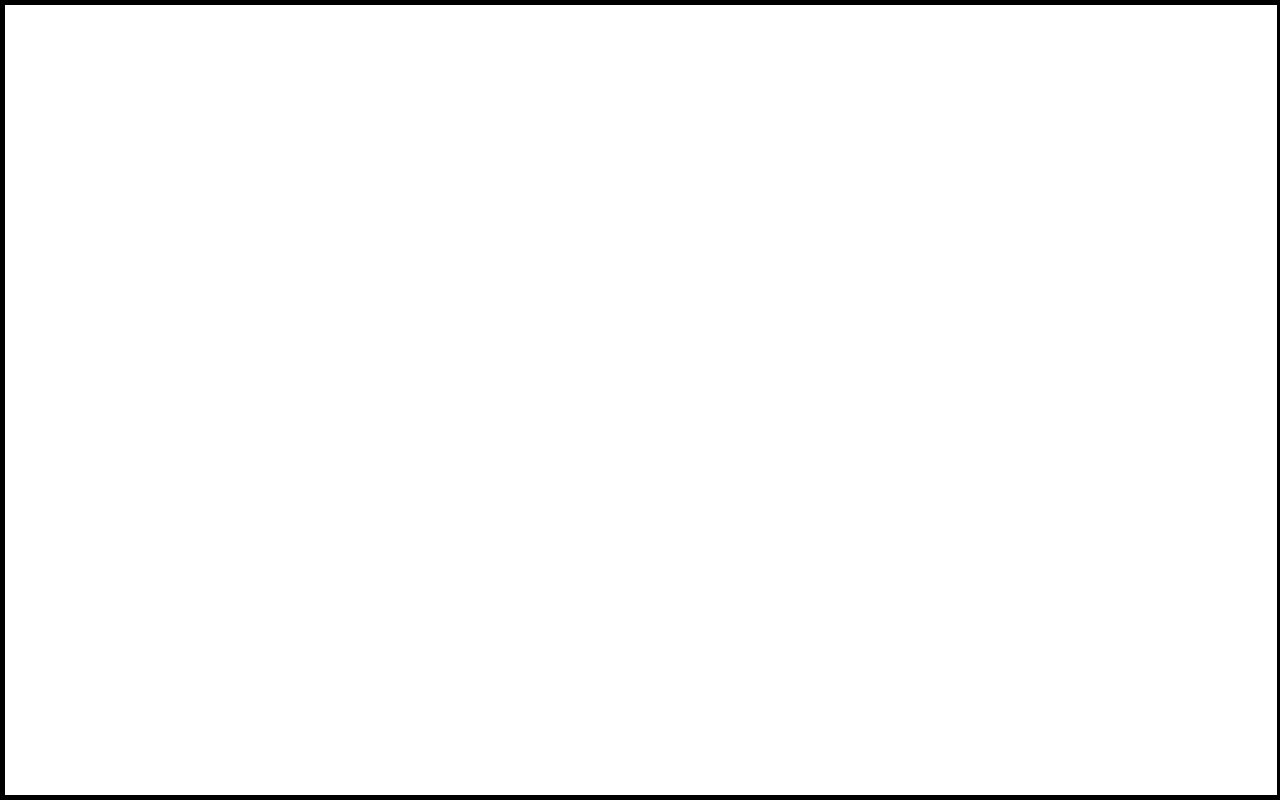
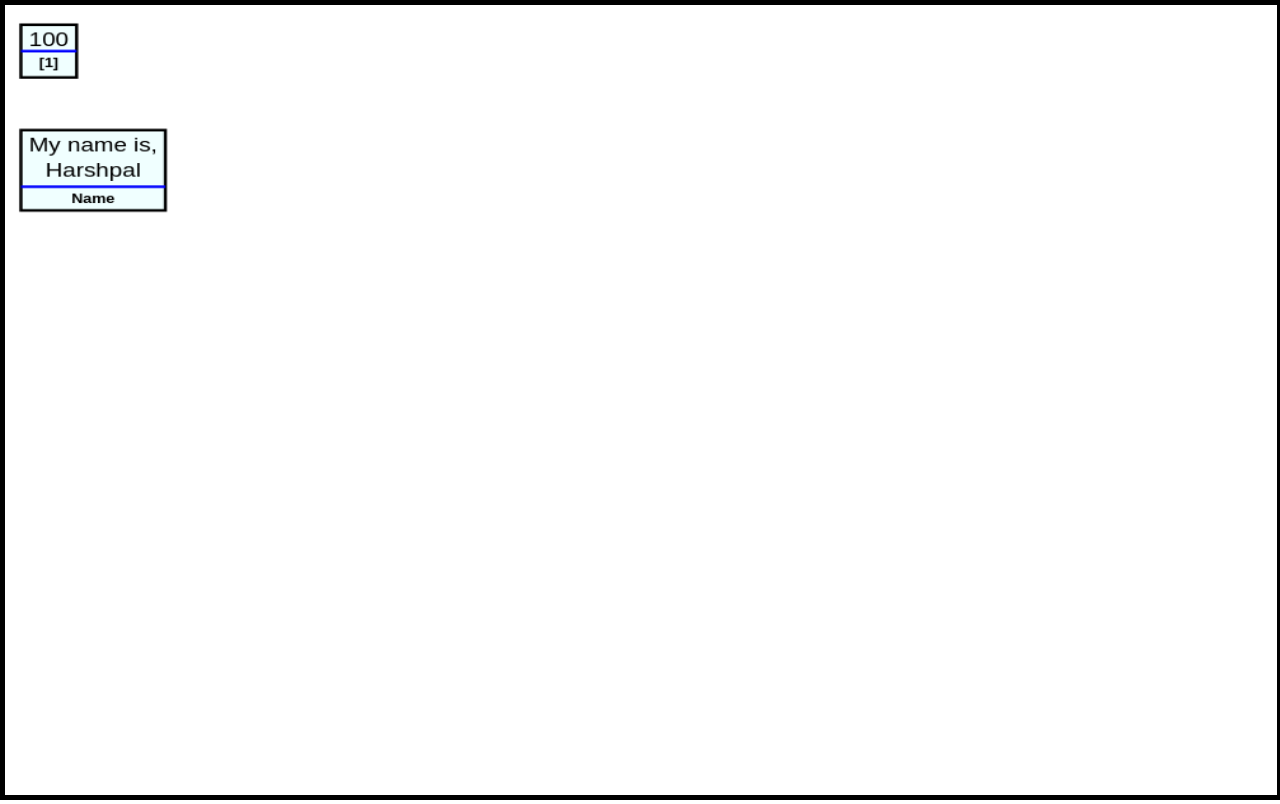
Before and after one commit to ZalaHarshpalsinh/VisualDS, a website with bundled scripts: page viz.html in a window 1280 px wide. Built offline with nearby package versions, Linux system fonts and the light colour scheme.

Commit message:
Updated vElement's draw logic

```diff
--- a/Animation.js
+++ b/Animation.js
@@ -1,4 +1,4 @@
-import { Entity } from "./entities"
+import { Entity } from "./entities/index.js"
 
 /**
  * Represents the objects which store information about an animation which is required for communication between Animator and Entity.
--- a/Animator.js
+++ b/Animator.js
@@ -1,6 +1,6 @@
 import { cnt } from "./CONSTANTS.js"
 import { tweenManager } from "./driver.js"
-import { Entity } from "./entities/Entity.js"
+import { Entity } from "./entities/index.js"
 import { TweenManager } from "./utils/index.js"
 import { Animation } from "./Animation.js"
 import { Action } from "./Action.js"
--- a/CONSTANTS.js
+++ b/CONSTANTS.js
@@ -42,25 +42,14 @@ export const cnt = {
     MARGIN_Y: 40,
 
     /**
-     * Default general value of padding on X axis inside any shape
-     * @type {number}
-     */
-    PAD_X: 5,
-    /**
-     * Default general value of padding on Y axis inside any shape
-     * @type {number}
-     */
-    PAD_Y: 5,
-
-    /**
      * Default height of a line of a text
      * @type {number}
      */
-    DEFAULT_LINE_HEIGHT: 15,
+    DEFAULT_FONT: '15px sans-serif',
 
     /**
      * Default color
      * @type {string}
      */
-    DEFAULT_COLOR: "CornflowerBlue",
+    DEFAULT_COLOR: "Azure",
 }
--- a/entities/index.js
+++ b/entities/index.js
@@ -1,6 +1,6 @@
 import { vElement } from "./vElement/vElement.js"
 import { vArray } from "./vArray/vArray.js"
-import {Pointer} from "./pointer/Pointer.js"
+import { Pointer } from "./pointer/Pointer.js"
 import { Entity } from "./Entity.js"
 
-export {vElement, vArray, Pointer, Entity}
+export { vElement, vArray, Pointer, Entity }
--- a/entities/vElement/vElement.js
+++ b/entities/vElement/vElement.js
@@ -1,9 +1,12 @@
 import { Entity } from "../Entity.js"
 import { ctx } from "../../driver.js"
 import { cnt } from "../../CONSTANTS.js"
-import { drawRectangle, drawText, StateMachine } from "../../utils/index.js"
+import { drawLine, drawRectangle, drawText, getTextDimensions, StateMachine } from "../../utils/index.js"
 import { IdleState, PropertyChangeState } from './states/index.js'
 
+const PAD_X = 5
+const PAD_Y = 5
+const LINE_GAP = 5
 /**
  * This is that class that encapsulates any object that is to be drawn.
  * It may be number, string, or even a custom Student object.
@@ -24,11 +27,14 @@ export class vElement extends Entity
         this.drawVal = val
         this.label = label
         this.color = cnt.DEFAULT_COLOR
-        this.font = '15px sans-serif'
+        this.font = cnt.DEFAULT_FONT
+        this.labelFont = 'bold 10px Arial'
         this.syncDataAndVisual()
 
         if ( !isSlave )
+        {
             super.addInPool()
+        }
 
         this.stateMachine = new StateMachine( {
             idle: () => new IdleState( this ),
@@ -46,22 +52,35 @@ export class vElement extends Entity
      */
     draw()
     {
-        drawRectangle( this.x, this.y, this.width, this.height, this.color, 'black' )
-        drawText( this.label, this.x + this.width / 2, this.y, '10px Times New Roman', 'black', 'center', 'bottom' )
+        drawRectangle( this.x, this.y, this.width, this.height, this.color, 'black', 2 )
 
-        let brushX = this.x
-        let brushY = this.y + cnt.PAD_Y
+        let brushX = this.x + this.width / 2
+        let brushY = this.y + PAD_Y
+
+        // drawLine( this.x, brushY, this.x + this.width, brushY, 'red', 2 )
 
         this.text.forEach( line =>
         {
-            drawText( line, brushX + this.width / 2, brushY + cnt.DEFAULT_LINE_HEIGHT / 2, this.font, 'black', 'center', 'middle' )
-            brushY += cnt.DEFAULT_LINE_HEIGHT
+            drawText( line, brushX, brushY, this.font, 'black', 'center', 'hanging' )
+            brushY += getTextDimensions( this.font, line ).height + LINE_GAP
         } )
+
+        brushY -= LINE_GAP
+        // drawLine( this.x, brushY, this.x + this.width, brushY, 'red', 2 )
+        brushY += PAD_Y
+
+        if ( this.label )
+        {
+            drawLine( this.x, brushY, this.x + this.width, brushY, 'blue', 2 )
+            brushY += PAD_Y
+            drawText( this.label, brushX, brushY, this.labelFont, 'black', 'center', 'hanging' )
+        }
     }
 
-    changeState( toState, params )
+    notify( params )
     {
-        this.stateMachine.change( toState, params )
+        let { toState, enterParams } = params
+        this.stateMachine.change( toState, enterParams )
     }
 
     /**
@@ -69,17 +88,29 @@ export class vElement extends Entity
      */
     syncDataAndVisual()
     {
+        if ( this.label )
+        {
+            let labelDimensions = getTextDimensions( this.labelFont, this.label )
+            this.width = labelDimensions.width
+            this.height = labelDimensions.height + PAD_Y * 2
+        }
+        else
+        {
+            this.width = 0
+            this.height = 0
+        }
+
         this.text = this.drawVal.toString().split( '\n' )
-        let maxWidth = 0
         this.text.forEach( line =>
         {
-            ctx.save()
-            ctx.font = this.font
-            maxWidth = Math.max( maxWidth, ctx.measureText( line ).width )
-            ctx.restore()
+            let lineDimensions = getTextDimensions( this.font, line )
+            this.width = Math.max( this.width, lineDimensions.width )
+            this.height += lineDimensions.height + LINE_GAP
         } )
-        this.width = maxWidth + cnt.PAD_X * 2
-        this.height = this.text.length * cnt.DEFAULT_LINE_HEIGHT + cnt.PAD_Y * 2
+
+        this.width += PAD_X * 2
+        this.height -= LINE_GAP
+        this.height += PAD_Y * 2
     }
 
     /**
@@ -93,9 +124,12 @@ export class vElement extends Entity
         if ( highlight )
             this.highlight( 'MediumOrchid' )
 
-        this.addAnimation( 'property_change', {
-            type: 'value_update',
-            newVal: val
+        this.addAnimation( {
+            toState: 'property_change',
+            enterParams: {
+                type: 'value_update',
+                newVal: val,
+            }
         } )
 
         if ( highlight )
@@ -113,17 +147,23 @@ export class vElement extends Entity
 
     highlight( color )
     {
-        this.addAnimation( 'property_change', {
-            type: 'box_color_change',
-            color: color,
+        this.addAnimation( {
+            toState: 'property_change',
+            enterParams: {
+                type: 'box_color_change',
+                color: color,
+            }
         } )
     }
 
     unhighlight()
     {
-        this.addAnimation( 'property_change', {
-            type: 'box_color_change',
-            color: cnt.DEFAULT_COLOR,
+        this.addAnimation( {
+            toState: 'property_change',
+            enterParams: {
+                type: 'box_color_change',
+                color: cnt.DEFAULT_COLOR,
+            }
         } )
     }
 
--- a/test.js
+++ b/test.js
@@ -2,7 +2,7 @@ import { createVisualisation, setAnimationSpeed, selectionSort, bubbleSort, inse
 
 createVisualisation( 'cnv', () =>
 {
-    test1()
+    test0()
 } )
 
 function test1()
@@ -18,3 +18,9 @@ function test1()
     arr = [ 1, 2, 3, 4, 5, 6, 7, 8, 9, 10 ]
     binarySearch( arr, 8 )
 }
+
+function test0()
+{
+    let num = new vElement( 100, '[1]' )
+    let str = new vElement( "My name is,\nHarshpal", 'Name' )
+}
--- a/utils/StateMachine.js
+++ b/utils/StateMachine.js
@@ -1,4 +1,4 @@
-import { BaseState } from "./BaseState"
+import { BaseState } from "./BaseState.js"
 
 /**
  * A state manager to efficiently manage all the states of an entity and its transition between those states.
--- a/utils/helper.js
+++ b/utils/helper.js
@@ -7,9 +7,10 @@ import { ctx } from "../driver.js"
  * @param {number} width width of rectangle
  * @param {number} height height of rectangle
  * @param {string} fillColor color of rectangle
- * @param {string} borderColor color of border of rectangle
+ * @param {string} borderColor color of border
+ * @param {number} borderWidth thickness of border
  */
-function drawRectangle( x, y, width, height, fillColor, borderColor )
+function drawRectangle( x, y, width, height, fillColor, borderColor, borderWidth )
 {
     // save the context
     ctx.save()
@@ -18,6 +19,7 @@ function drawRectangle( x, y, width, height, fillColor, borderColor )
     ctx.fillStyle = fillColor
     ctx.fillRect( x, y, width, height )
     // Draw the border
+    ctx.lineWidth = borderWidth
     ctx.strokeStyle = borderColor
     ctx.strokeRect( x, y, width, height )
 
@@ -52,4 +54,28 @@ function drawText( text, x, y, font, color, alignment, baseline )
     ctx.restore()
 }
 
-export { drawRectangle, drawText }
+function drawLine( sx, sy, ex, ey, color, width )
+{
+    ctx.save()
+    ctx.strokeStyle = color
+    ctx.lineWidth = width
+    ctx.beginPath()
+    ctx.moveTo( sx, sy )
+    ctx.lineTo( ex, ey )
+    ctx.stroke()
+    ctx.restore()
+}
+
+
+
+function getTextDimensions( font, text )
+{
+    ctx.save()
+    ctx.font = font
+    let textMetrics = ctx.measureText( text )
+    ctx.restore()
+
+    return { width: textMetrics.width, height: textMetrics.actualBoundingBoxAscent + textMetrics.actualBoundingBoxDescent }
+}
+
+export { drawRectangle, drawText, drawLine, getTextDimensions }
--- a/utils/index.js
+++ b/utils/index.js
@@ -1,6 +1,6 @@
 import { StateMachine } from "./StateMachine.js"
 import { BaseState } from "./BaseState.js"
-import { drawRectangle, drawText } from "./helper.js"
+import { drawRectangle, drawText, drawLine, getTextDimensions } from "./helper.js"
 import { TweenManager } from "./TweenManager.js"
 
-export{StateMachine, BaseState, TweenManager, drawRectangle, drawText}
+export { StateMachine, BaseState, TweenManager, drawRectangle, drawText, drawLine, getTextDimensions }
--- a/viz.html
+++ b/viz.html
@@ -23,5 +23,5 @@
 <body>
     <canvas id="cnv"></canvas>
 </body>
-<script src="test.js" type="module"></script>
+<script src="./test.js" type="module"></script>
 </html>
```
